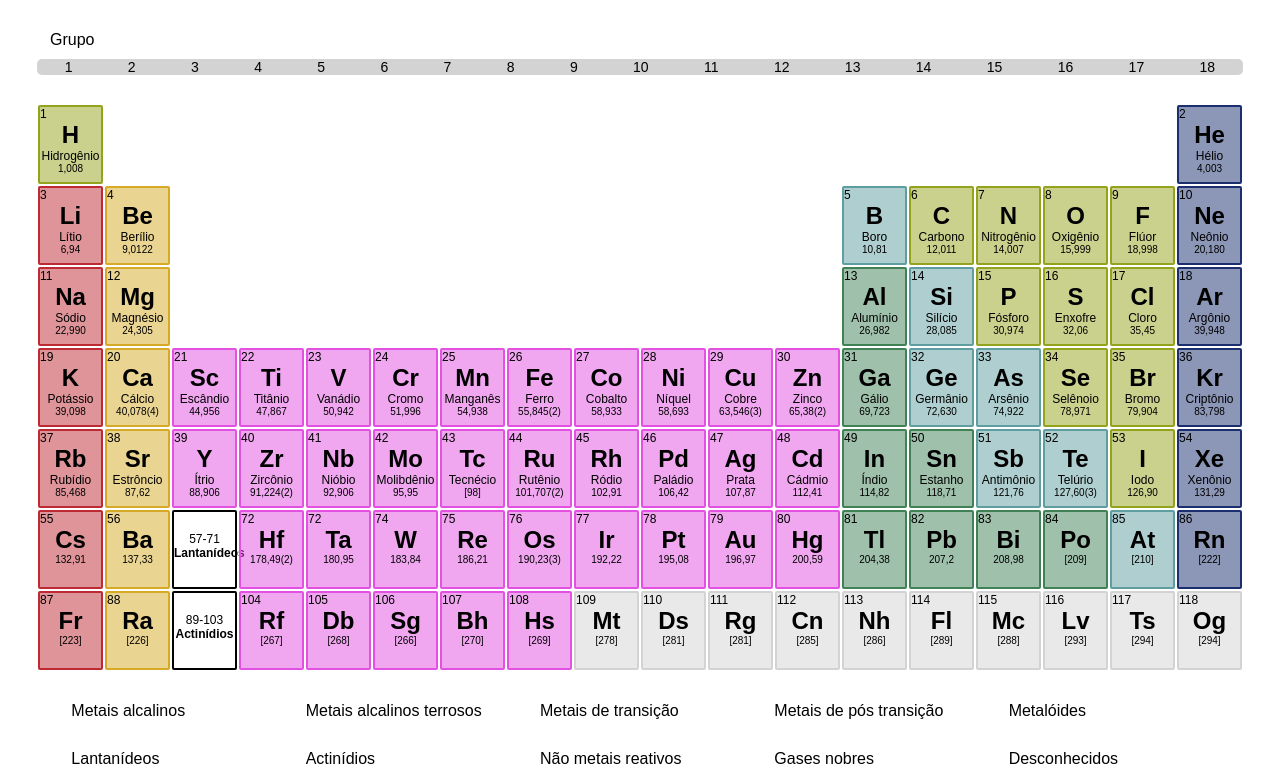
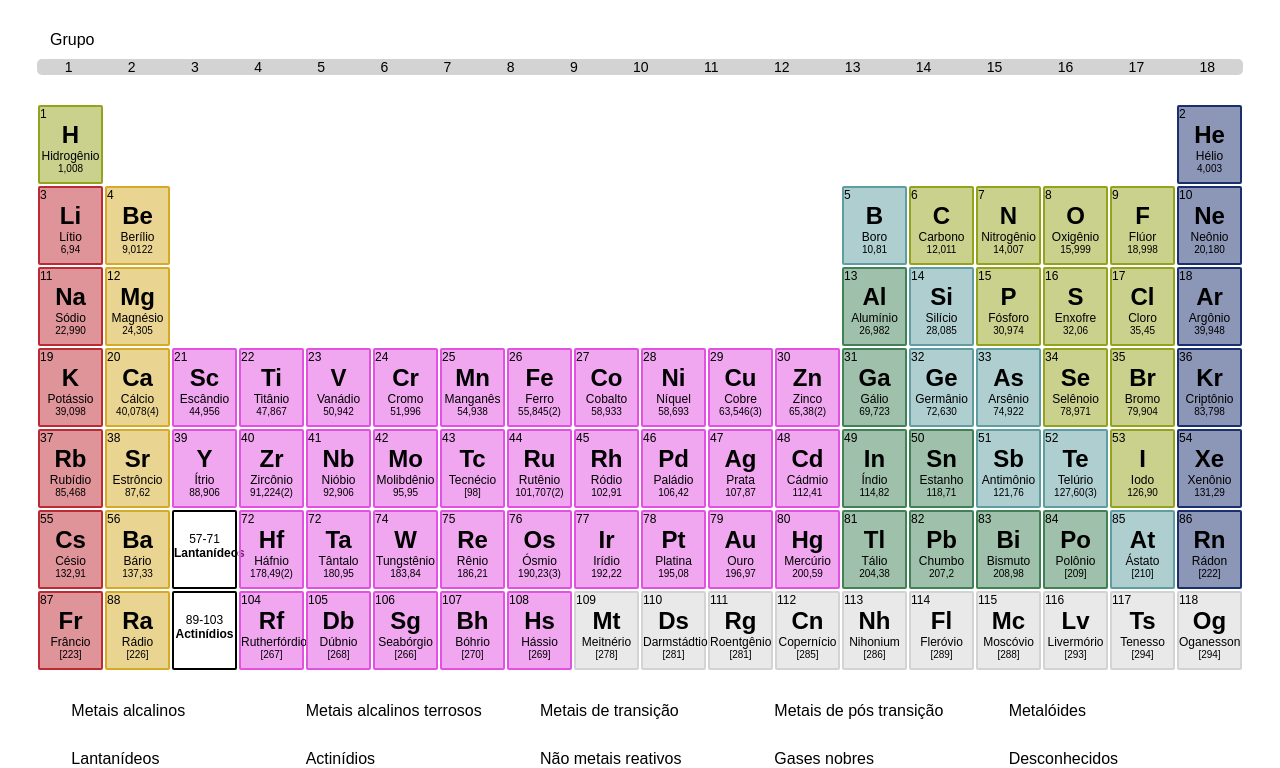
Before and after one commit to lrsandim/Projeto1-TabelaPeriodica, a plain HTML site: page index.html in a window 1280 px wide. Shown: the part 79-847 px from the top of the page. Drawn offline with Linux system fonts and the light colour scheme.

Commit message:
hoje foi dia de MRP - insercao dos nomes dos elementos do sexto e setimo periodo

```diff
--- a/index.html
+++ b/index.html
@@ -386,11 +386,13 @@
                     <div id="alkali-metals" class="element">
                         <p class="atomic-number">55</p>
                         <p class="symbol">Cs</p>
+                        <p class="name">Césio</p>
                         <p class="mass-number">132,91</p>
                     </div>
                     <div id="alkaline-earth-metals" class="element">
                         <p class="atomic-number">56</p>
                         <p class="symbol">Ba</p>
+                        <p class="name">Bário</p>
                         <p class="mass-number">137,33</p>
                     </div>
                     <div class="element">
@@ -400,76 +402,91 @@
                     <div id="transition-metal" class="element">
                         <p class="atomic-number">72</p>
                         <p class="symbol">Hf</p>
+                        <p class="name">Háfnio</p>
                         <p class="mass-number">178,49(2)</p>
                     </div>
                     <div id="transition-metal" class="element">
                         <p class="atomic-number">72</p>
                         <p class="symbol">Ta</p>
+                        <p class="name">Tântalo</p>
                         <p class="mass-number">180,95</p>
                     </div>
                     <div id="transition-metal" class="element">
                         <p class="atomic-number">74</p>
                         <p class="symbol">W</p>
+                        <p class="name">Tungstênio</p>
                         <p class="mass-number">183,84</p>
                     </div>
                     <div id="transition-metal" class="element">
                         <p class="atomic-number">75</p>
                         <p class="symbol">Re</p>
+                        <p class="name">Rênio</p>
                         <p class="mass-number">186,21</p>
                     </div>
                     <div id="transition-metal" class="element">
                         <p class="atomic-number">76</p>
                         <p class="symbol">Os</p>
+                        <p class="name">Ósmio</p>
                         <p class="mass-number">190,23(3)</p>
                     </div>
                     <div id="transition-metal" class="element">
                         <p class="atomic-number">77</p>
                         <p class="symbol">Ir</p>
+                        <p class="name">Irídio</p>
                         <p class="mass-number">192,22</p>
                     </div>
                     <div id="transition-metal" class="element">
                         <p class="atomic-number">78</p>
                         <p class="symbol">Pt</p>
+                        <p class="name">Platina</p>
                         <p class="mass-number">195,08</p>
                     </div>
                     <div id="transition-metal" class="element">
                         <p class="atomic-number">79</p>
                         <p class="symbol">Au</p>
+                        <p class="name">Ouro</p>
                         <p class="mass-number">196,97</p>
                     </div>
                     <div id="transition-metal" class="element">
                         <p class="atomic-number">80</p>
                         <p class="symbol">Hg</p>
+                        <p class="name">Mercúrio</p>
                         <p class="mass-number">200,59</p>
                     </div>
                     <div id="post-transition-metals" class="element">
                         <p class="atomic-number">81</p>
                         <p class="symbol">Tl</p>
+                        <p class="name">Tálio</p>
                         <p class="mass-number">204,38</p>
                     </div>
                     <div id="post-transition-metals" class="element">
                         <p class="atomic-number">82</p>
                         <p class="symbol">Pb</p>
+                        <p class="name">Chumbo</p>
                         <p class="mass-number">207,2</p>
                     </div>
                     <div id="post-transition-metals" class="element">
                         <p class="atomic-number">83</p>
                         <p class="symbol">Bi</p>
+                        <p class="name">Bismuto</p>
                         <p class="mass-number">208,98</p>
                     </div>
                     <div  id="post-transition-metals"class="element">
                         <p class="atomic-number">84</p>
                         <p class="symbol">Po</p>
+                        <p class="name">Polônio</p>
                         <p class="mass-number">[209]</p>
                     </div>
                     <div id="semimetal" class="element">
                         <p class="atomic-number">85</p>
                         <p class="symbol">At</p>
+                        <p class="name">Ástato</p>
                         <p class="mass-number">[210]</p>
                     </div>
                     <div id="noble-gas" class="element">
                         <p class="atomic-number">86</p>
                         <p class="symbol">Rn</p>
+                        <p class="name">Rádon</p>
                         <p class="mass-number">[222]</p>
                     </div>
                 </div>
@@ -478,11 +495,13 @@
                     <div id="alkali-metals" class="element">
                         <p class="atomic-number">87</p>
                         <p class="symbol">Fr</p>
+                        <p class="name">Frâncio</p>
                         <p class="mass-number">[223]</p>
                     </div>
                     <div id="alkaline-earth-metals" class="element">
                         <p class="atomic-number">88</p>
                         <p class="symbol">Ra</p>
+                        <p class="name">Rádio</p>
                         <p class="mass-number">[226]</p>
                     </div>
                     <div class="element">
@@ -492,76 +511,91 @@
                     <div id="transition-metal" class="element">
                         <p class="atomic-number">104</p>
                         <p class="symbol">Rf</p>
+                        <p class="name">Rutherfórdio</p>
                         <p class="mass-number">[267]</p>
                     </div>
                     <div id="transition-metal" class="element">
                         <p class="atomic-number">105</p>
                         <p class="symbol">Db</p>
+                        <p class="name">Dúbnio</p>
                         <p class="mass-number">[268]</p>
                     </div>
                     <div id="transition-metal" class="element">
                         <p class="atomic-number">106</p>
                         <p class="symbol">Sg</p>
+                        <p class="name">Seabórgio</p>
                         <p class="mass-number">[266]</p>
                     </div>
                     <div id="transition-metal" class="element">
                         <p class="atomic-number">107</p>
                         <p class="symbol">Bh</p>
+                        <p class="name">Bóhrio</p>
                         <p class="mass-number">[270]</p>
                     </div>
                     <div id="transition-metal" class="element">
                         <p class="atomic-number">108</p>
                         <p class="symbol">Hs</p>
+                        <p class="name">Hássio</p>
                         <p class="mass-number">[269]</p>
                     </div>
                     <div id="unknown" class="element">
                         <p class="atomic-number">109</p>
                         <p class="symbol">Mt</p>
+                        <p class="name">Meitnério</p>
                         <p class="mass-number">[278]</p>
                     </div>
                     <div id="unknown" class="element">
                         <p class="atomic-number">110</p>
                         <p class="symbol">Ds</p>
+                        <p class="name">Darmstádtio</p>
                         <p class="mass-number">[281]</p>
                     </div>
                     <div id="unknown" class="element">
                         <p class="atomic-number">111</p>
                         <p class="symbol">Rg</p>
+                        <p class="name">Roentgênio</p>
                         <p class="mass-number">[281]</p>
                     </div>
                     <div id="unknown" class="element">
                         <p class="atomic-number">112</p>
                         <p class="symbol">Cn</p>
+                        <p class="name">Copernício</p>
                         <p class="mass-number">[285]</p>
                     </div>
                     <div id="unknown" class="element">
                         <p class="atomic-number">113</p>
                         <p class="symbol">Nh</p>
+                        <p class="name">Nihonium</p>
                         <p class="mass-number">[286]</p>
                     </div>
                     <div id="unknown" class="element">
                         <p class="atomic-number">114</p>
                         <p class="symbol">Fl</p>
+                        <p class="name">Fleróvio</p>
                         <p class="mass-number">[289]</p>
                     </div>
                     <div id="unknown" class="element">
                         <p class="atomic-number">115</p>
                         <p class="symbol">Mc</p>
+                        <p class="name">Moscóvio</p>
                         <p class="mass-number">[288]</p>
                     </div>
                     <div id="unknown" class="element">
                         <p class="atomic-number">116</p>
                         <p class="symbol">Lv</p>
+                        <p class="name">Livermório</p>
                         <p class="mass-number">[293]</p>
                     </div>
                     <div id="unknown" class="element">
                         <p class="atomic-number">117</p>
                         <p class="symbol">Ts</p>
+                        <p class="name">Tenesso</p>
                         <p class="mass-number">[294]</p>
                     </div>
                     <div id="unknown" class="element">
                         <p class="atomic-number">118</p>
                         <p class="symbol">Og</p>
+                        <p class="name">Oganesson</p>
                         <p class="mass-number">[294]</p>
                     </div>
                 </div>
--- a/style.css
+++ b/style.css
@@ -23,6 +23,7 @@ footer .class {
     display: grid;
     grid-template-columns: repeat(5, 200px);
     font-size: 16px;
+    font-family: sans-serif;
     width: 1206px;
     margin-left: auto;
     margin-right: auto;
```
